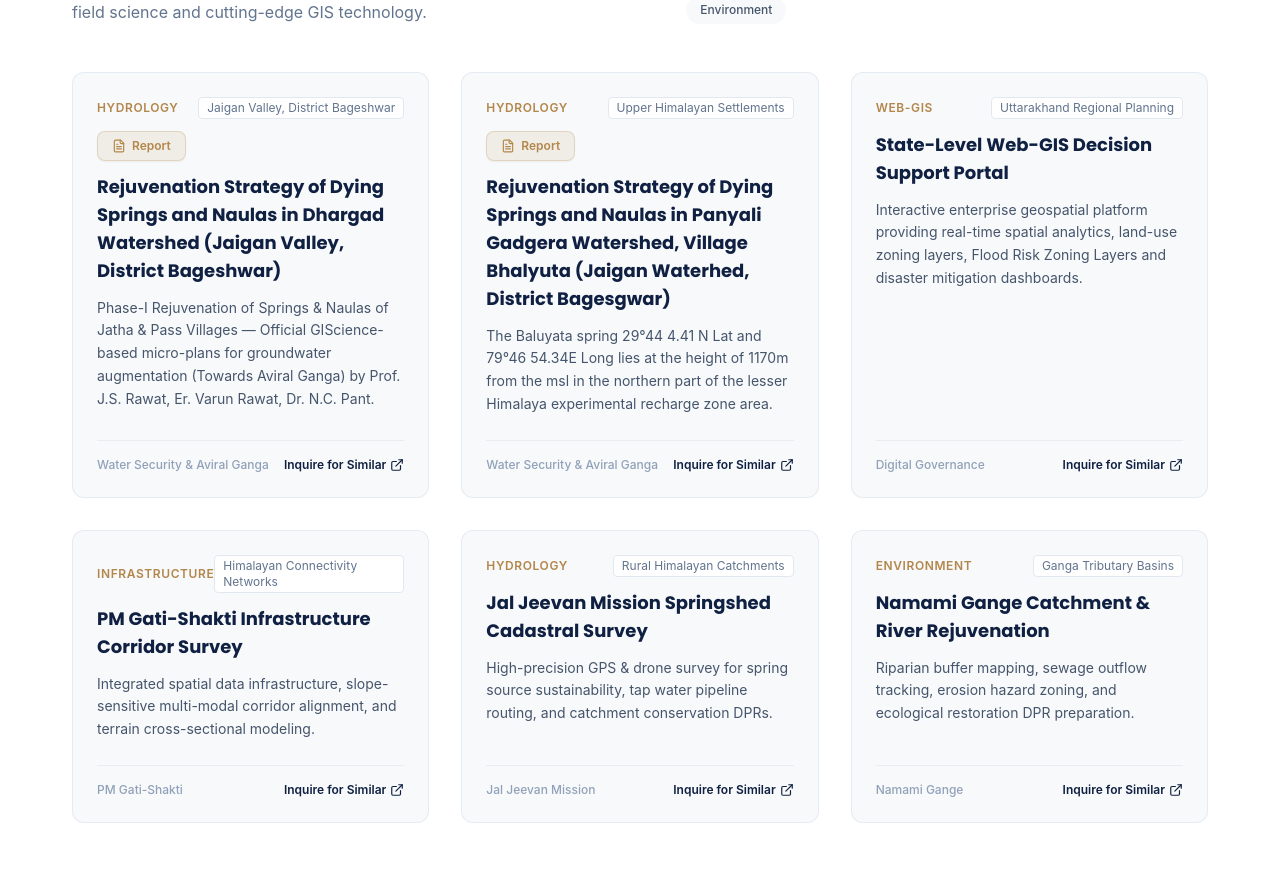
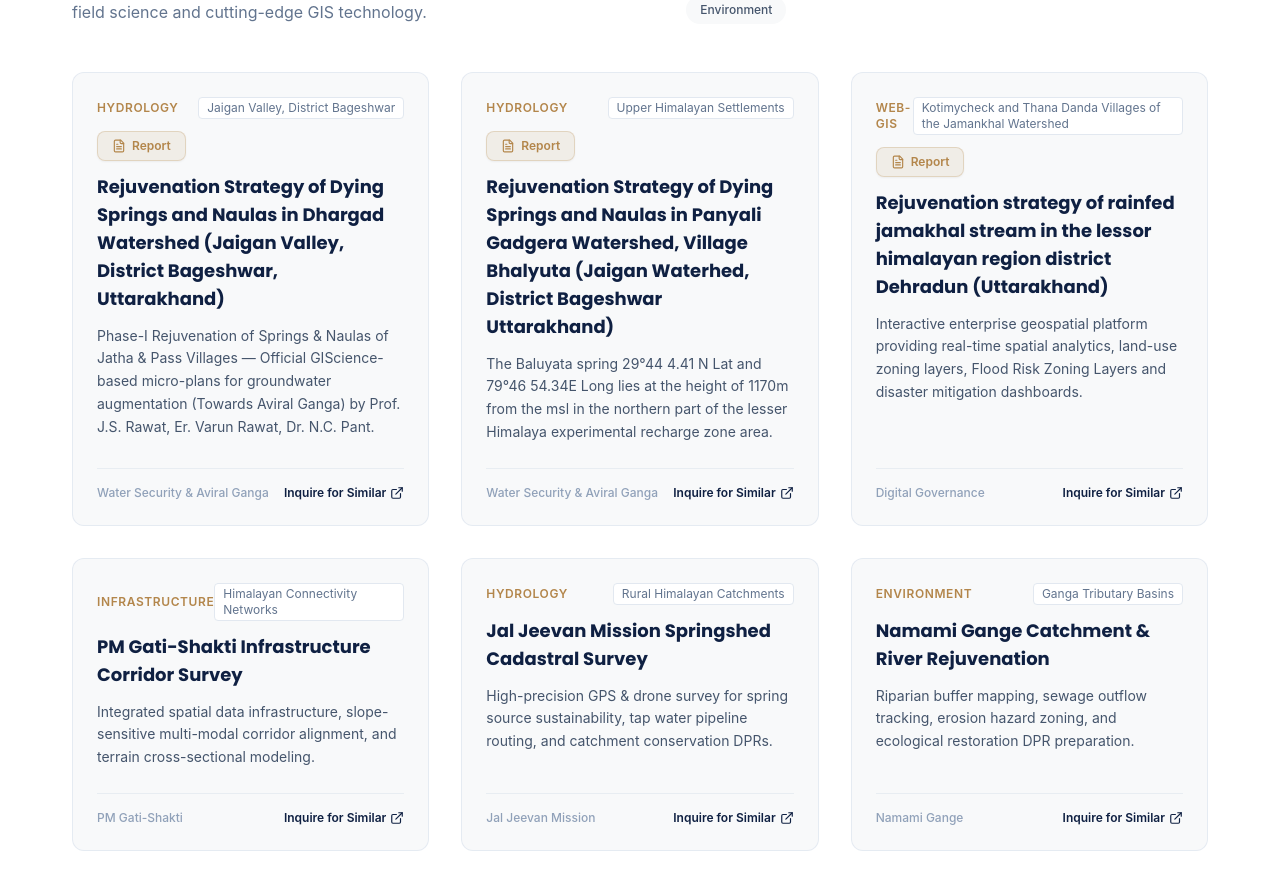
Before and after one commit to RawatGitLab/Geoversed-Playground-AI-Solution-OPC-Private-Limited, a React (Vite) app: page / in a window 1280 px wide. Shown: the part 6529-7418 px from the top of the page. Built offline with nearby package versions, Linux system fonts and the light colour scheme.

Commit message:
Added HESCO Final report.

```diff
--- a/src/data/servicesData.ts
+++ b/src/data/servicesData.ts
@@ -98,7 +98,7 @@ export interface ProjectItem {
 export const PROJECTS_DATA: ProjectItem[] = [
   {
     id: 1,
-    title: 'Rejuvenation Strategy of Dying Springs and Naulas in Dhargad Watershed (Jaigan Valley, District Bageshwar)',
+    title: 'Rejuvenation Strategy of Dying Springs and Naulas in Dhargad Watershed (Jaigan Valley, District Bageshwar, Uttarakhand)',
     region: 'Jaigan Valley, District Bageshwar',
     category: 'Hydrology',
     tag: 'Water Security & Aviral Ganga',
@@ -108,7 +108,7 @@ export const PROJECTS_DATA: ProjectItem[] = [
   },
   {
     id: 2,
-    title: 'Rejuvenation Strategy of Dying Springs and Naulas in Panyali Gadgera Watershed, Village Bhalyuta (Jaigan Waterhed, District Bagesgwar)',
+    title: 'Rejuvenation Strategy of Dying Springs and Naulas in Panyali Gadgera Watershed, Village Bhalyuta (Jaigan Waterhed, District Bageshwar Uttarakhand)',
     region: 'Upper Himalayan Settlements',
     category: 'Hydrology',
     tag: 'Water Security & Aviral Ganga',
@@ -118,12 +118,13 @@ export const PROJECTS_DATA: ProjectItem[] = [
   },
   {
     id: 3,
-    title: 'State-Level Web-GIS Decision Support Portal',
-    region: 'Uttarakhand Regional Planning',
+    title: ' Rejuvenation strategy of rainfed jamakhal stream in the lessor himalayan region district Dehradun (Uttarakhand)',
+    region: 'Kotimycheck and Thana Danda Villages of the Jamankhal Watershed',
     category: 'Web-GIS',
     tag: 'Digital Governance',
     summary: 'Interactive enterprise geospatial platform providing real-time spatial analytics, land-use zoning layers, Flood Risk Zoning Layers and disaster mitigation dashboards.',
     highlights: 'Real-time spatial analytics & disaster mitigation dashboards',
+    reportUrl: '/reports/HASCO_Final.pdf',
   },
   {
     id: 4,
```
Also changed, not shown: 1 other file (tests, documents, lock files or other folders).
